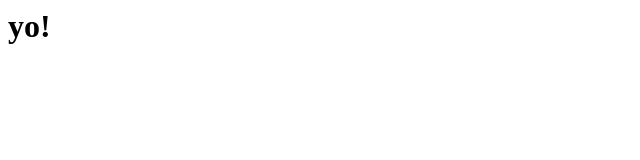
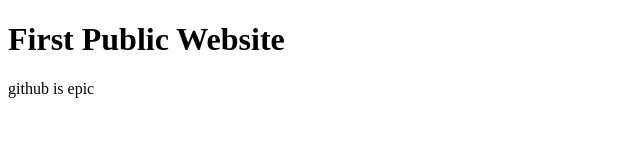
Before and after one commit to 03Jacobbattenfield/hello-world, a plain HTML site: page index.html in a window 1280 px wide. Shown: the whole page, without its empty margins (0-640 px from the left). Drawn offline with Linux system fonts and the light colour scheme.

Commit message:
Update Index Commit

```diff
--- a/index.html
+++ b/index.html
@@ -1 +1,7 @@
-<h1>yo!</h1>
+<!DOCTYPE html>
+<html>
+    <body>
+        <h1>First Public Website</h1>
+        <p>github is epic</p>
+    </body>
+</html>
```
